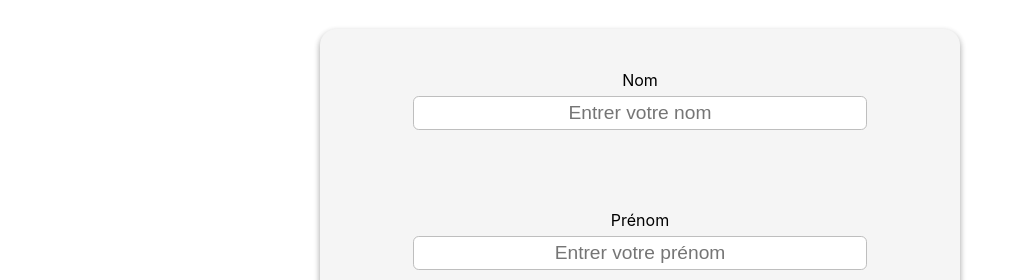
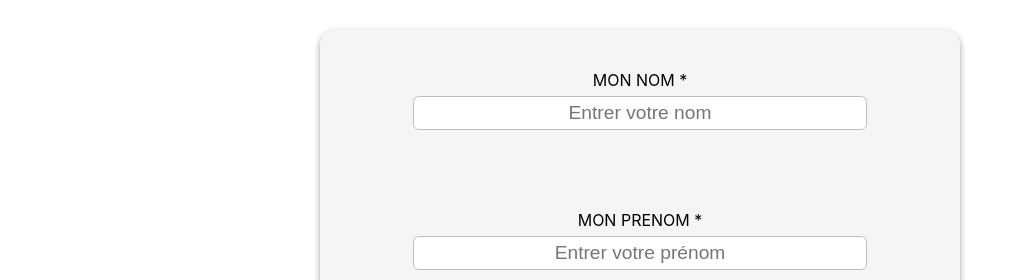
Before and after one commit to Magikmagnum/web-app, a React (Create React App) app: page /register in a window 1280 px wide. Shown: the part 155-435 px from the top of the page, without its empty margins (0-1026 px from the left). Built offline with nearby package versions, Linux system fonts and the light colour scheme.

Commit message:
update FullName component labels

```diff
--- a/src/components/FullName/FullName.tsx
+++ b/src/components/FullName/FullName.tsx
@@ -60,7 +60,7 @@ const FullName: React.FunctionComponent<IFullNameProps> = (props) => {
         <>
             <label
             htmlFor="lastname"
-            >Nom
+            >MON NOM *
             </label>
             <input
             type="text"
@@ -79,7 +79,7 @@ const FullName: React.FunctionComponent<IFullNameProps> = (props) => {
 
             <label
             htmlFor="firstname"
-            >Prénom
+            >MON PRENOM *
             </label>
             <input
             type="text"
```
